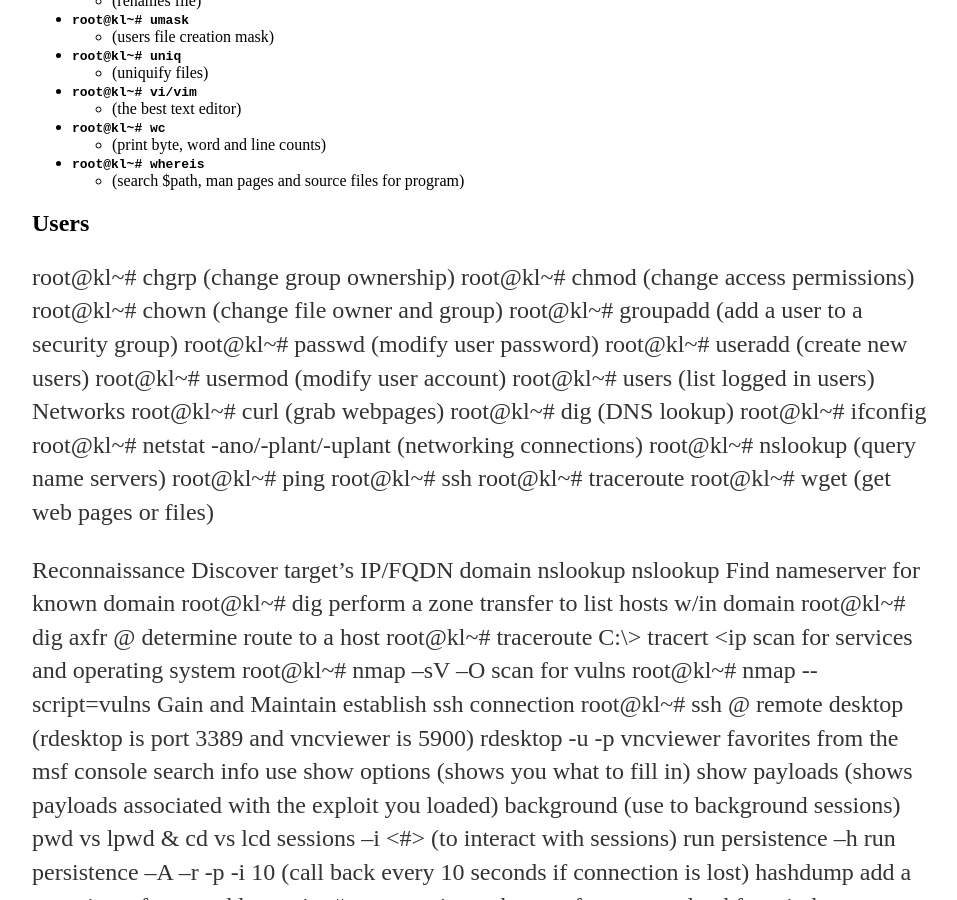
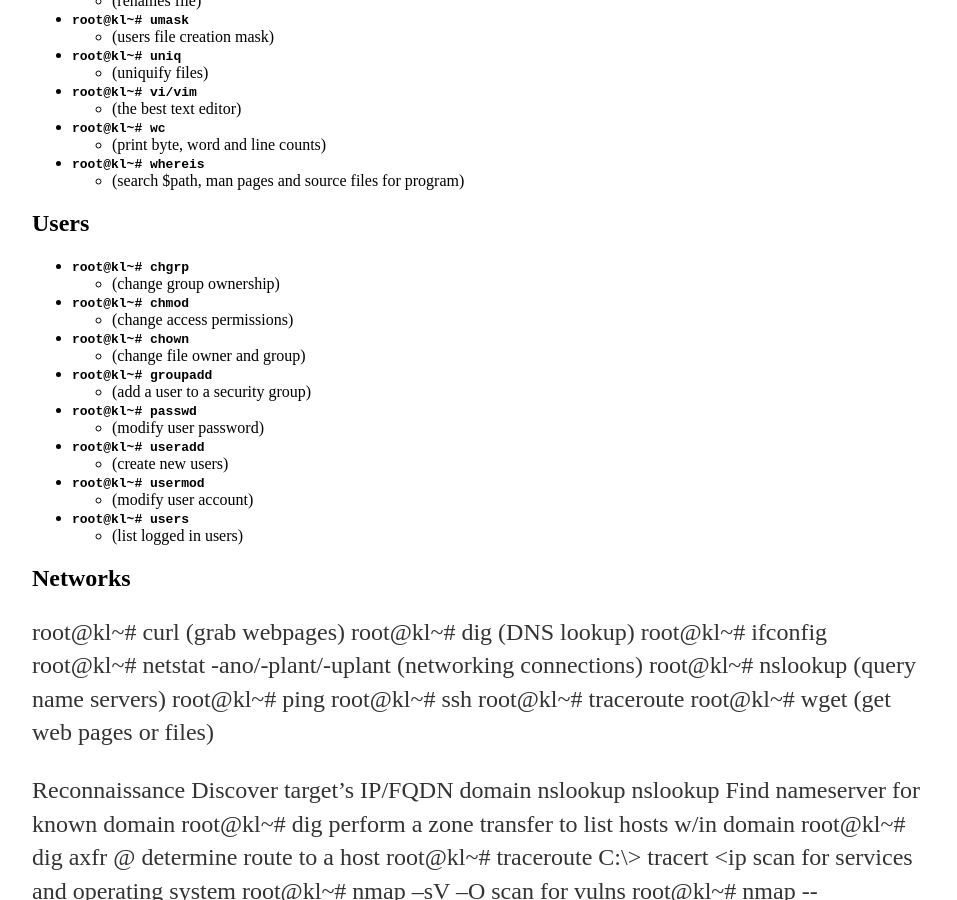
Before and after one commit to blkbrd/blkbrd.github.io, a Jekyll site: the page built from _posts/2017-09-05-Basics-Sheet.md, in a window 1280 px wide and 900 px high, scrolled down 1498 px. Shown: the whole window, without its empty margins (160-1117 px from the left). Built offline with Jekyll 4.4.1, drawn with Linux system fonts in a browser that asks for light colours.

Commit message:
Update 2017-09-05-Basics-Sheet.md
formatted bullets; added strong

```diff
--- a/_posts/2017-09-05-Basics-Sheet.md
+++ b/_posts/2017-09-05-Basics-Sheet.md
@@ -178,23 +178,58 @@ Here is a formatted list of basic commands. I used these as I was learning how t
 </ul>
 
 <h2>Users</h2>
-root@kl~# chgrp
-(change group ownership)
-root@kl~# chmod
-(change access permissions)
-root@kl~# chown
-(change file owner and group)
-root@kl~# groupadd
-(add a user to a security group)
-root@kl~# passwd
-(modify user password)
-root@kl~# useradd
-(create new users)
-root@kl~# usermod
-(modify user account)
-root@kl~# users
-(list logged in users)
-Networks
+<ul>
+<strong>
+	<li><code>root@kl~# chgrp </code></li>
+</strong>
+			<ul>
+				<li>(change group ownership)</li>
+			</ul>
+<strong>
+	<li><code>root@kl~# chmod </code></li>
+</strong>
+			<ul>
+				<li>(change access permissions)</li>
+			</ul>
+<strong>
+	<li><code>root@kl~# chown </code></li>
+</strong>
+			<ul>
+				<li>(change file owner and group)</li>
+			</ul>
+<strong>
+	<li><code>root@kl~# groupadd </code></li>
+</strong>
+			<ul>
+				<li>(add a user to a security group)</li>
+			</ul>
+<strong>
+	<li><code>root@kl~# passwd </code></li>
+</strong>
+			<ul>
+				<li>(modify user password)</li>
+			</ul>
+<strong>
+	<li><code>root@kl~# useradd </code></li>
+</strong>
+			<ul>
+				<li>(create new users)</li>
+			</ul>
+<strong>
+	<li><code>root@kl~# usermod </code></li>
+</strong>
+			<ul>
+				<li>(modify user account)</li>
+			</ul>
+<strong>
+	<li><code>root@kl~# users </code></li>
+</strong>
+			<ul>
+				<li>(list logged in users)</li>
+			</ul>
+</ul>
+
+<h2>Networks</h2>
 root@kl~# curl (grab webpages)
 root@kl~# dig (DNS lookup)
 root@kl~# ifconfig
```
